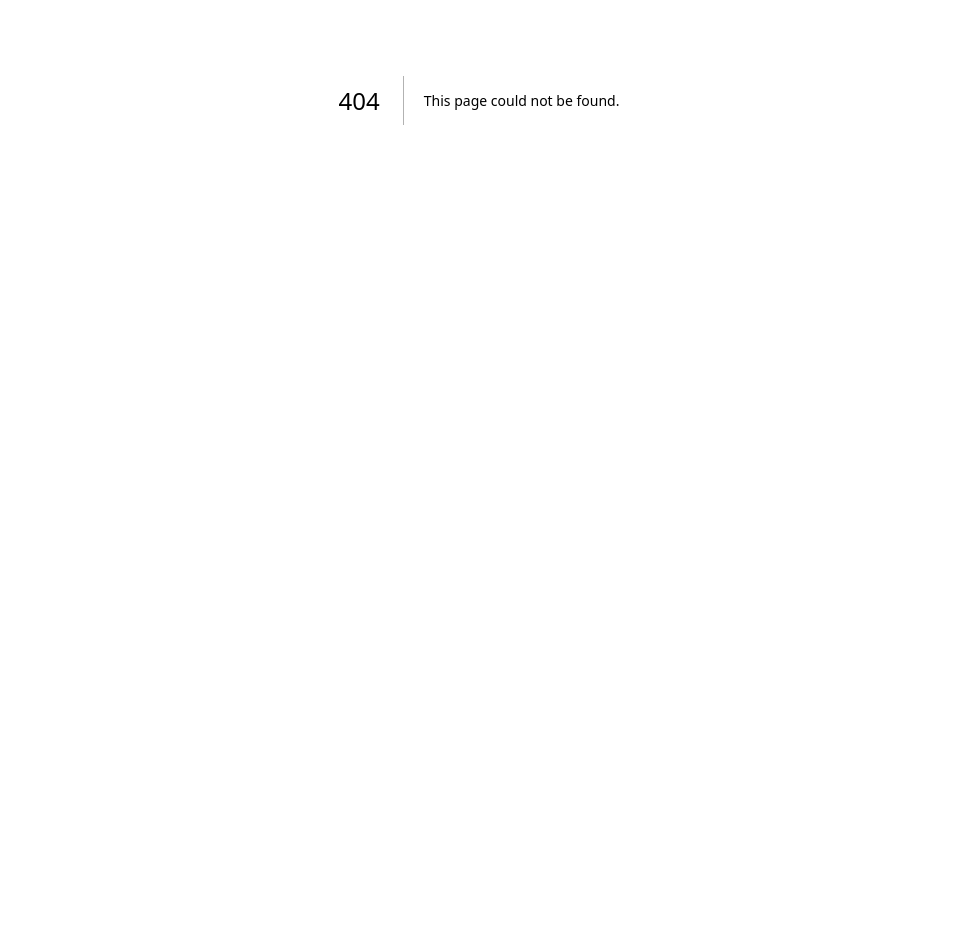
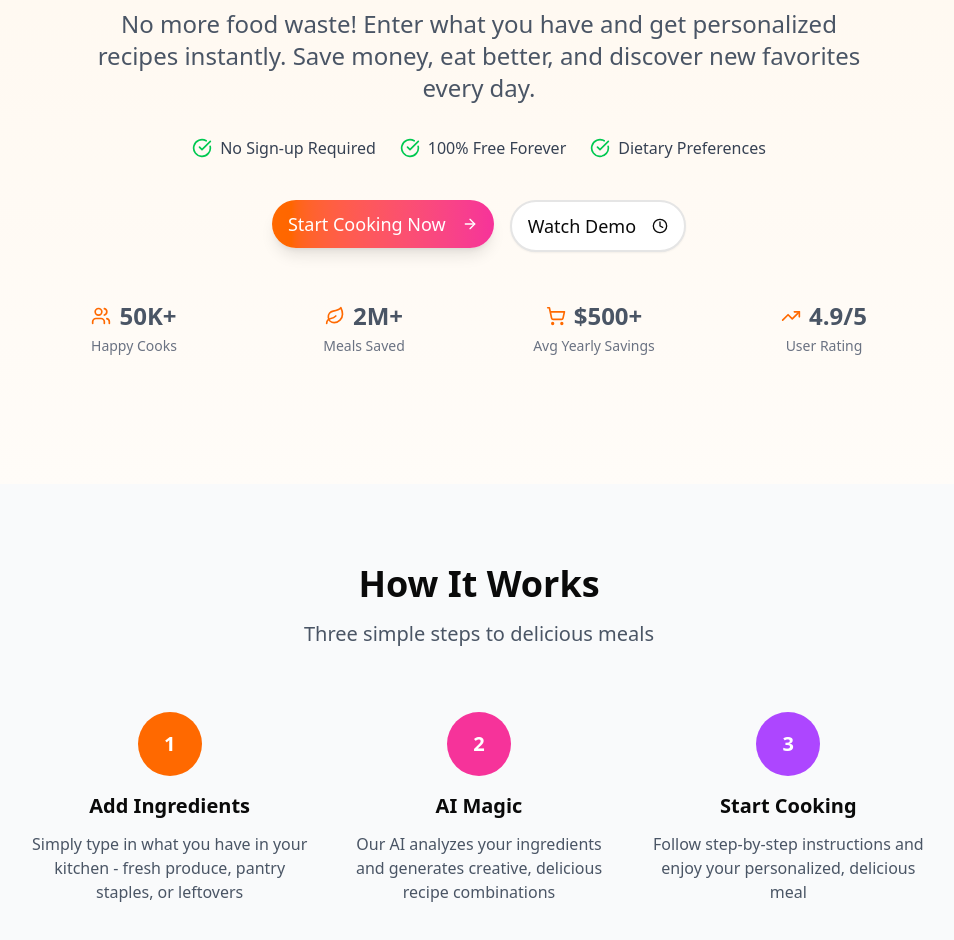
Before and after one commit to tejaschaudhari192/recipe-generator, a Next.js app: page / in a window 1280 px wide. Before the commit this address had no page. Shown: the part 300-1240 px from the top of the page, without its empty margins (161-1115 px from the left). Before the commit the page ends 800 px from the top, so only its background shows below. Built offline with nearby package versions, Linux system fonts and the light colour scheme.

Commit message:
learn: homepage fetching on client

```diff
--- a/src/app/globals.css
+++ b/src/app/globals.css
@@ -120,3 +120,19 @@
     @apply bg-background text-foreground;
   }
 }
+
+@layer utilities {
+  @keyframes gradient-xy {
+    0%, 100% {
+      background-position: 0% 50%;
+    }
+    50% {
+      background-position: 100% 50%;
+    }
+  }
+
+  .animate-gradient-xy {
+    background-size: 400% 400%;
+    animation: gradient-xy 15s ease infinite;
+  }
+}
--- /dev/null
+++ b/src/app/page.tsx
@@ -0,0 +1,131 @@
+'use client'
+
+import { useEffect, useState } from 'react'
+import { motion } from 'framer-motion'
+import { Button } from '@/components/ui/button'
+import {
+    Sparkles, ArrowRight, Clock, CheckCircle,
+    Users, Leaf, ShoppingCart, TrendingUp
+} from 'lucide-react'
+import { getHomePageContent } from '@/lib/api'
+import HomePageLoader from '@/components/home/HomePageLoader'
+import { useRouter } from 'next/navigation'
+
+const iconMap = {
+    users: Users,
+    leaf: Leaf,
+    shoppingCart: ShoppingCart,
+    trendingUp: TrendingUp,
+}
+
+export default function Home() {
+    const [data, setData] = useState<any>(null)
+    const router = useRouter()
+
+    useEffect(() => {
+        const fetchData = async () => {
+            const json = await getHomePageContent();
+            setData(json)
+        }
+        fetchData()
+    }, [])
+
+    if (!data) return <HomePageLoader />
+
+
+    return (
+        <div className="min-h-screen bg-gradient-to-b from-orange-50 to-white">
+            {/* Hero Section */}
+            <section className="container mx-auto px-4 py-20">
+                <div className="text-center max-w-6xl mx-auto">
+                    <motion.div initial={{ opacity: 0, y: 20 }} animate={{ opacity: 1, y: 0 }}>
+                        <div className="inline-flex items-center gap-2 bg-orange-100 text-orange-800 px-4 py-2 rounded-full mb-6">
+                            <Sparkles className="w-4 h-4" />
+                            <span className="text-sm font-medium">{data.tagline}</span>
+                        </div>
+
+                        <h1 className="text-5xl md:text-7xl font-bold mb-6">
+                            Turn Your <span className="bg-gradient-to-r from-orange-500 to-pink-500 bg-clip-text text-transparent">{data.highlightedWord}</span>
+                            <br />Into Amazing Recipes
+                        </h1>
+
+                        <p className="text-xl md:text-2xl text-gray-600 mb-8 max-w-3xl mx-auto">
+                            {data.description}
+                        </p>
+
+                        {/* Benefits */}
+                        <div className="flex flex-wrap justify-center gap-6 mb-10">
+                            {data.benefits.map((benefit: string, i: number) => (
+                                <div key={i} className="flex items-center gap-2">
+                                    <CheckCircle className="w-5 h-5 text-green-500" />
+                                    <span className="text-gray-700">{benefit}</span>
+                                </div>
+                            ))}
+                        </div>
+
+                        <div className="flex flex-col sm:flex-row gap-4 justify-center mb-12">
+                            <Button size="lg"
+                            onClick={() => {
+                                router.push('/chat')
+                            }}
+                                className="bg-gradient-to-r from-orange-500 to-pink-500 hover:from-orange-600 hover:to-pink-600 text-white px-8 py-6 rounded-full text-lg shadow-lg hover:shadow-xl transition-all"
+                            >
+                                Start Cooking Now <ArrowRight className="w-5 h-5 ml-2" />
+                            </Button>
+                            <Button size="lg" variant="outline" className="px-8 py-6 rounded-full text-lg border-2 hover:bg-gray-50">
+                                Watch Demo <Clock className="w-5 h-5 ml-2" />
+                            </Button>
+                        </div>
+
+                        {/* Stats */}
+                        <div className="grid grid-cols-2 md:grid-cols-4 gap-6 mb-12 max-w-4xl mx-auto">
+                            {data.stats.map((stat: any, i: number) => {
+                                const Icon = iconMap[stat.icon as keyof typeof iconMap]
+                                return (
+                                    <div key={i} className="text-center">
+                                        <div className="flex items-center justify-center gap-2 text-gray-600">
+                                            <Icon className="w-5 h-5 text-orange-500" />
+                                            <span className="font-bold text-2xl">{stat.value}</span>
+                                        </div>
+                                        <p className="text-sm text-gray-500 mt-1">{stat.label}</p>
+                                    </div>
+                                )
+                            })}
+                        </div>
+                    </motion.div>
+                </div>
+            </section>
+
+            {/* How It Works Section */}
+            <section className="bg-gray-50 py-20">
+                <div className="container mx-auto px-4">
+                    <div className="text-center mb-16">
+                        <h2 className="text-4xl font-bold mb-4">How It Works</h2>
+                        <p className="text-xl text-gray-600">Three simple steps to delicious meals</p>
+                    </div>
+
+                    <div className="grid md:grid-cols-3 gap-8 max-w-4xl mx-auto">
+                        {data.steps.map((step: any, i: number) => {
+                            const colors = ['bg-orange-500', 'bg-pink-500', 'bg-purple-500']
+                            return (
+                                <motion.div
+                                    key={i}
+                                    initial={{ opacity: 0, y: 20 }}
+                                    animate={{ opacity: 1, y: 0 }}
+                                    transition={{ delay: 0.3 + i * 0.1 }}
+                                    className="text-center"
+                                >
+                                    <div className={`w-16 h-16 ${colors[i]} rounded-full flex items-center justify-center mx-auto mb-4`}>
+                                        <span className="text-white font-bold text-xl">{step.number}</span>
+                                    </div>
+                                    <h3 className="text-xl font-semibold mb-3">{step.title}</h3>
+                                    <p className="text-gray-600">{step.description}</p>
+                                </motion.div>
+                            )
+                        })}
+                    </div>
+                </div>
+            </section>
+        </div>
+    )
+}
```
Also changed, not shown: 1 other file (tests, documents, lock files or other folders).
